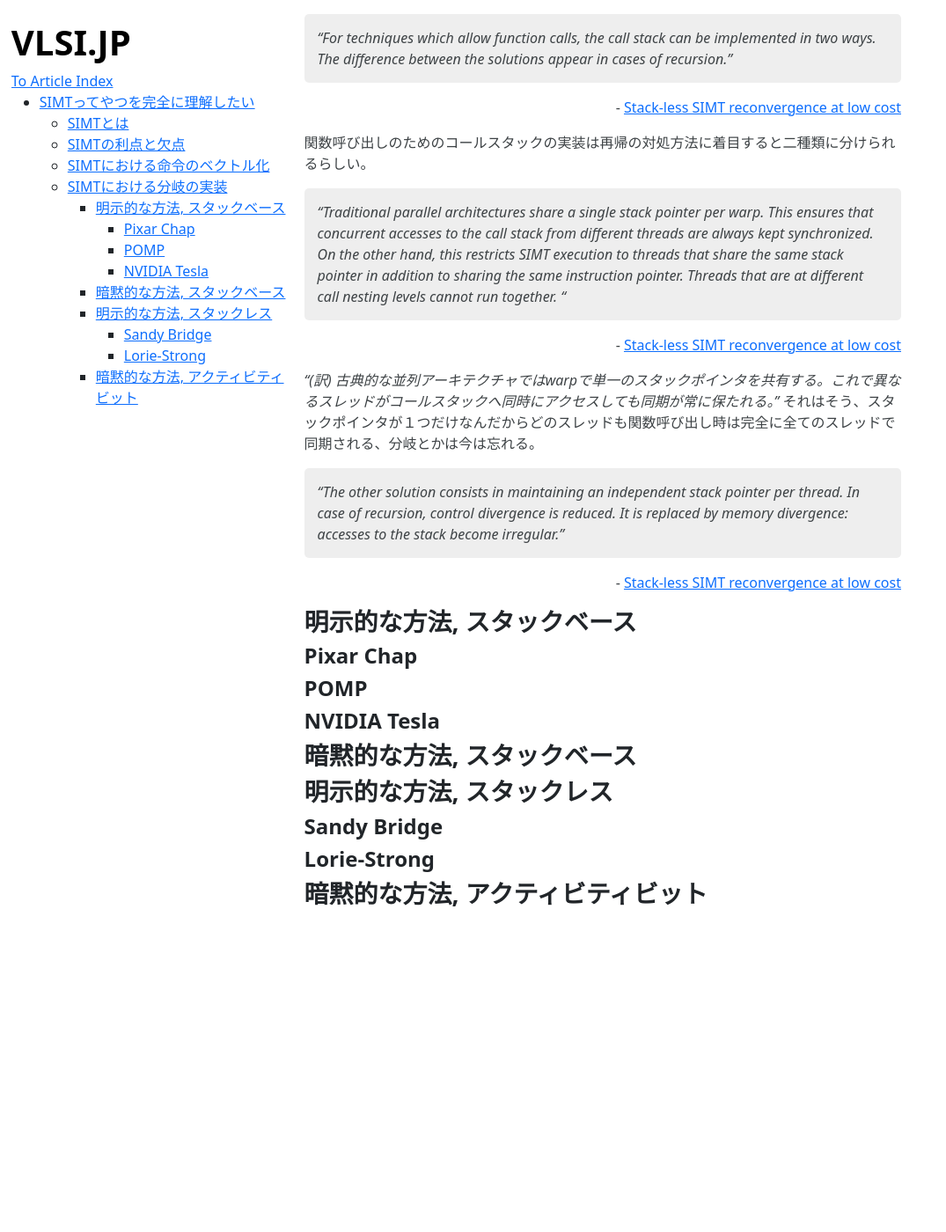
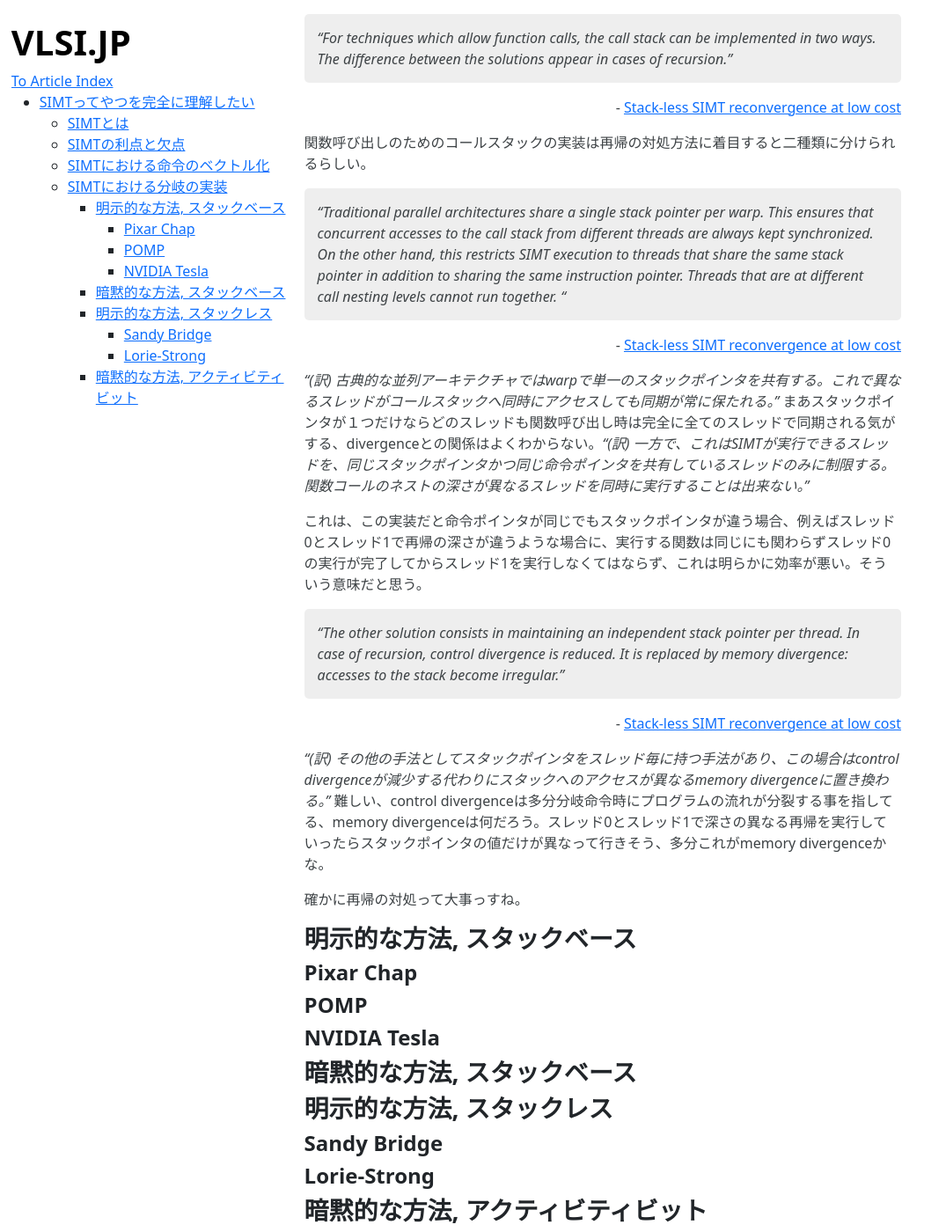
Before and after one commit to VLSI-JP/VLSI-JP.github.io, a Jekyll site: the page built from UnderstandSIMT.md, in a window 1280 px wide and 1400 px high, scrolled down 3857 px. Shown: the whole window at 88% size, without its empty margins (0-1075 px from the left). Built offline with Jekyll 4.4.1, drawn with Linux system fonts in a browser that asks for light colours; before the commit the page ends 4897 px from its top, so only the background shows below that.

Commit message:
update UnderstandSIMT

```diff
--- a/UnderstandSIMT.md
+++ b/UnderstandSIMT.md
@@ -104,10 +104,16 @@ SIMTにおける分岐の実装にはどんなものがあるのか、Stack-less
 > "Traditional parallel architectures share a single stack pointer per warp. This ensures that concurrent accesses to the call stack from different threads are always kept synchronized. On the other hand, this restricts SIMT execution to threads that share the same stack pointer in addition to sharing the same instruction pointer. Threads that are at different call nesting levels cannot run together. "
 <p style="text-align:right">- <a href="https://hal.science/hal-00622654/document">Stack-less SIMT reconvergence at low cost</a></p>
 
-*"(訳) 古典的な並列アーキテクチャではwarpで単一のスタックポインタを共有する。これで異なるスレッドがコールスタックへ同時にアクセスしても同期が常に保たれる。"* それはそう、スタックポインタが１つだけなんだからどのスレッドも関数呼び出し時は完全に全てのスレッドで同期される、分岐とかは今は忘れる。
+*"(訳) 古典的な並列アーキテクチャではwarpで単一のスタックポインタを共有する。これで異なるスレッドがコールスタックへ同時にアクセスしても同期が常に保たれる。"* まあスタックポインタが１つだけならどのスレッドも関数呼び出し時は完全に全てのスレッドで同期される気がする、divergenceとの関係はよくわからない。*"(訳) 一方で、これはSIMTが実行できるスレッドを、同じスタックポインタかつ同じ命令ポインタを共有しているスレッドのみに制限する。関数コールのネストの深さが異なるスレッドを同時に実行することは出来ない。"*
+
+これは、この実装だと命令ポインタが同じでもスタックポインタが違う場合、例えばスレッド0とスレッド1で再帰の深さが違うような場合に、実行する関数は同じにも関わらずスレッド0の実行が完了してからスレッド1を実行しなくてはならず、これは明らかに効率が悪い。そういう意味だと思う。
 
 > "The other solution consists in maintaining an independent stack pointer per thread. In case of recursion, control divergence is reduced. It is replaced by memory divergence: accesses to the stack become irregular."
 <p style="text-align:right">- <a href="https://hal.science/hal-00622654/document">Stack-less SIMT reconvergence at low cost</a></p>
+
+*"(訳) その他の手法としてスタックポインタをスレッド毎に持つ手法があり、この場合はcontrol divergenceが減少する代わりにスタックへのアクセスが異なるmemory divergenceに置き換わる。"* 難しい、control divergenceは多分分岐命令時にプログラムの流れが分裂する事を指してる、memory divergenceは何だろう。スレッド0とスレッド1で深さの異なる再帰を実行していったらスタックポインタの値だけが異なって行きそう、多分これがmemory divergenceかな。
+
+確かに再帰の対処って大事っすね。
 
 ### 明示的な方法, スタックベース
 
```
